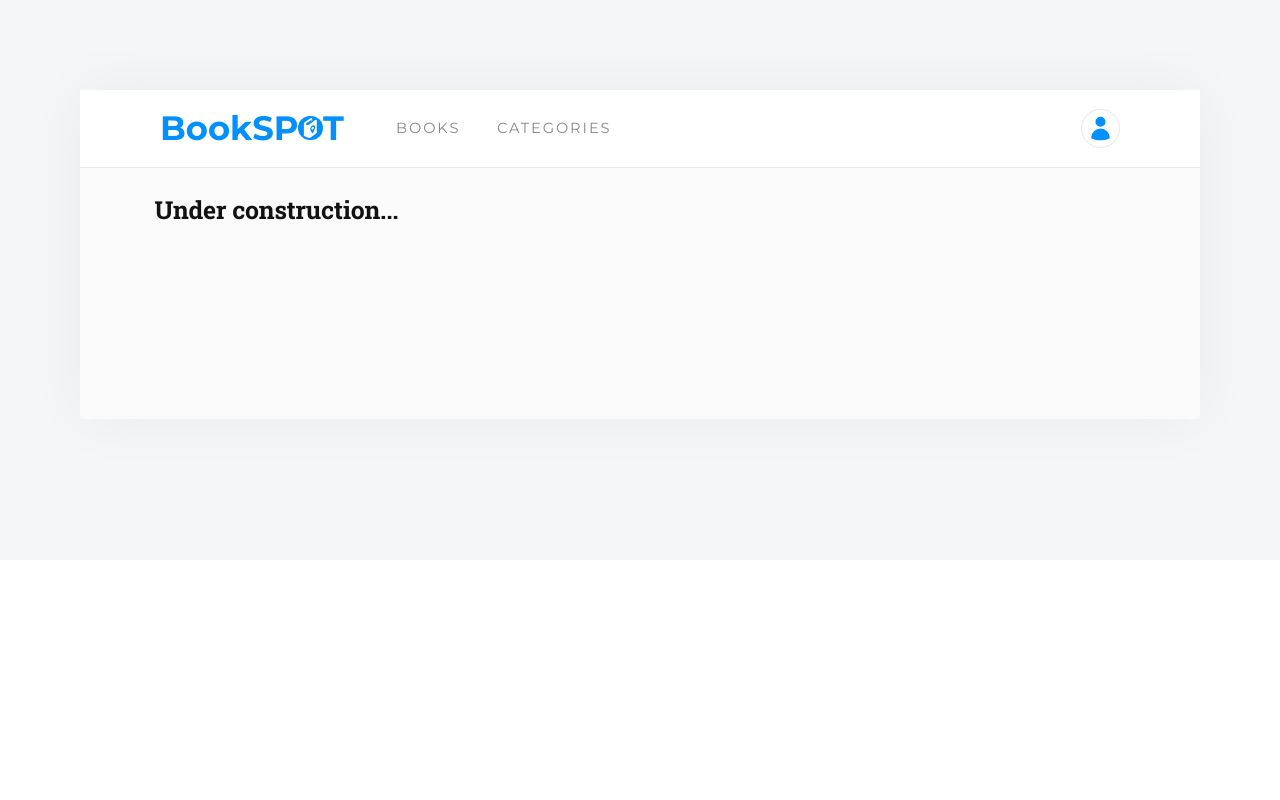
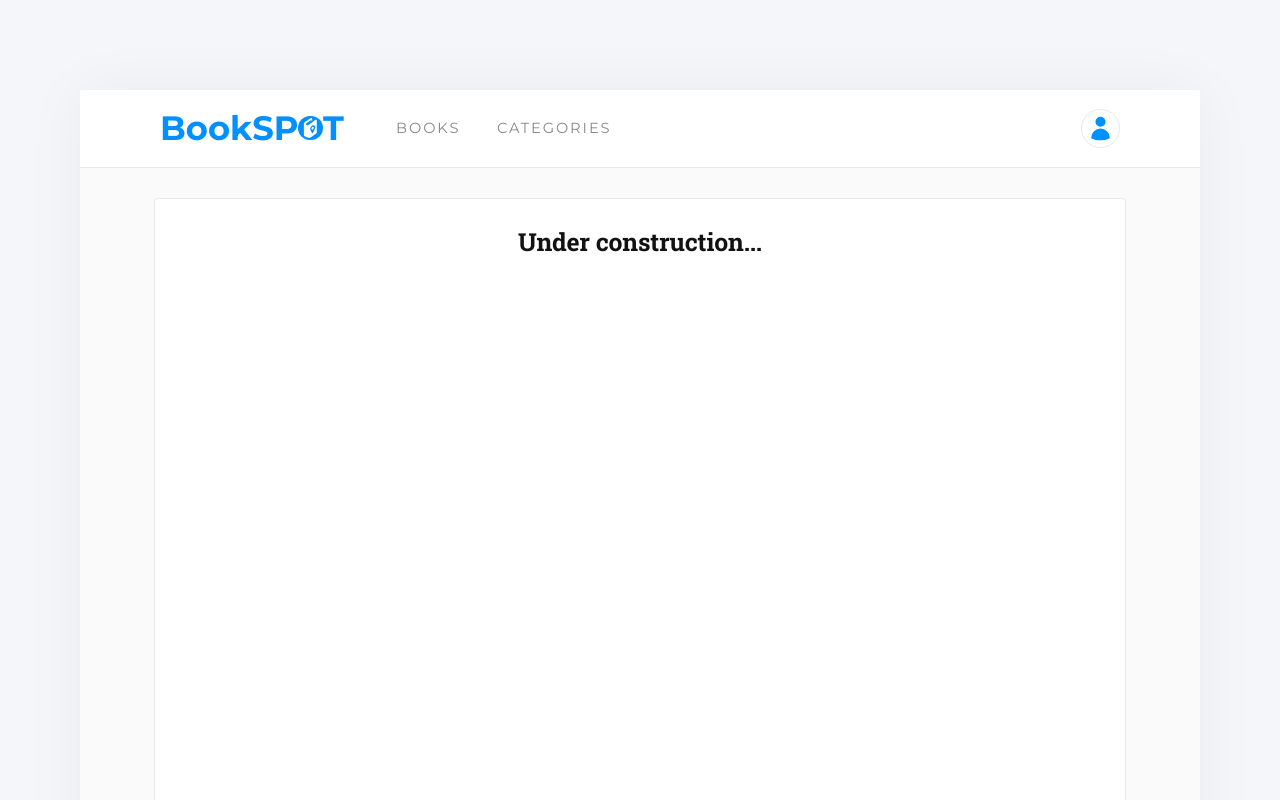
Before and after one commit to luigirazum/mv-bookspot-app, a React (Create React App) app: page /profile in a window 1280 px wide. Shown: the top 800 px of the page. Built offline with nearby package versions, Linux system fonts and the light colour scheme.

Commit message:
Add dynamic loading with conditional format when the page Loads

```diff
--- a/src/routes/Profile.jsx
+++ b/src/routes/Profile.jsx
@@ -1,5 +1,38 @@
-const Profile = () => (
-  <h2 className="underConstruction">Under construction...</h2>
-);
+import { useEffect, useState } from 'react';
+
+const Profile = () => {
+  const [loading, setLoading] = useState(true);
+
+  useEffect(() => {
+    setTimeout(() => {
+      setLoading(false);
+    }, 2500);
+  }, []);
+
+  return (
+    <section className="profile">
+      {loading
+        && (
+        <h3
+          className="loading"
+          style={{
+            animationName: 'loading',
+          }}
+        >
+          Checking your profile...
+        </h3>
+        )}
+      {!loading
+      && (
+      <h2
+        className="underConstruction"
+      >
+        Under construction...
+
+      </h2>
+      )}
+    </section>
+  );
+};
 
 export default Profile;
```
